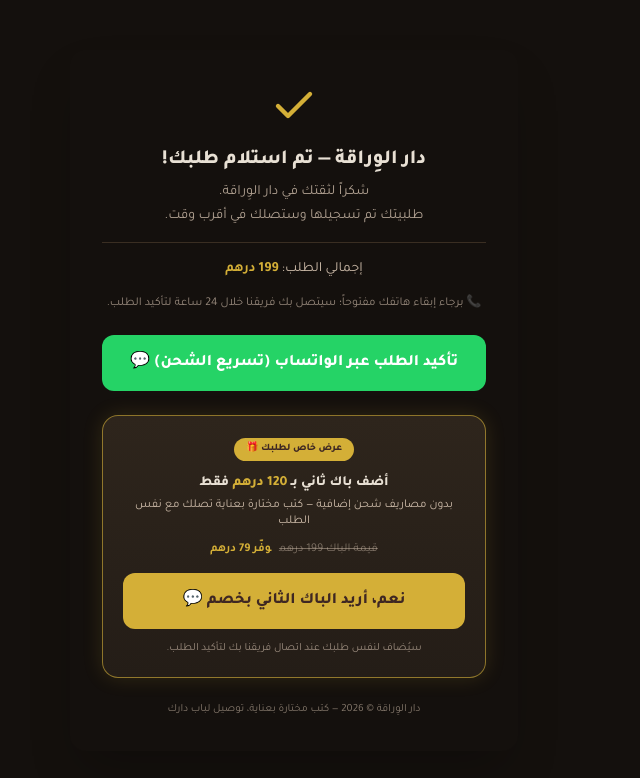
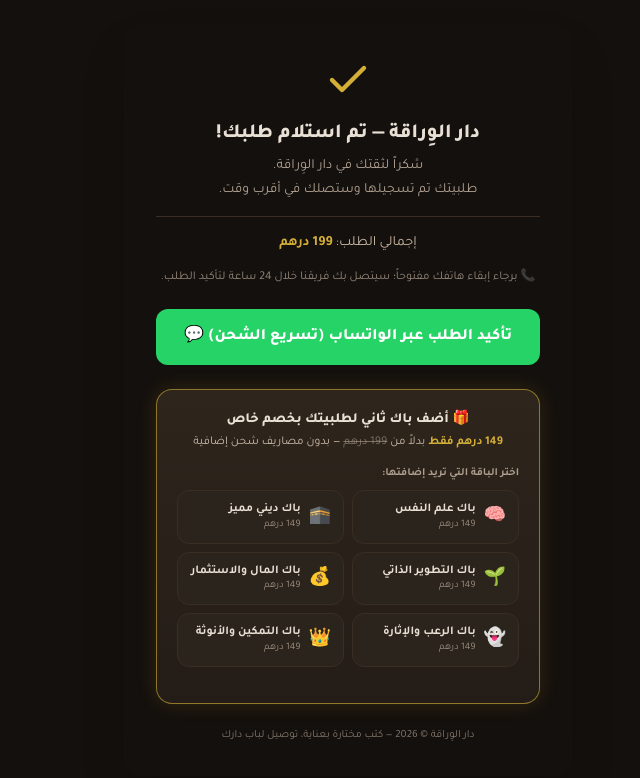
Before and after one commit to lhassan-oubihi-eng/dar-al-wiraqa-landing, a Next.js app: page /thank-you in a window 1280 px wide. Shown: the top 778 px of the page, without its empty margins (435-1075 px from the left). Built offline with nearby package versions, Linux system fonts and the light colour scheme.

Commit message:
feat: interactive visual pack-preview upsell with X-Ray book grid and combined WhatsApp invoice (149 MAD)

```diff
--- a/src/components/ThankYouClient.tsx
+++ b/src/components/ThankYouClient.tsx
@@ -1,7 +1,8 @@
 "use client";
 
-import { useEffect, useSyncExternalStore } from "react";
-import { STORE } from "@/data/offers";
+import { useEffect, useMemo, useState, useSyncExternalStore } from "react";
+import { STORE, offers, PackConfig } from "@/data/offers";
+import { BookCover } from "@/components/BookCover";
 
 /**
  * The order value used for ad conversion events (MAD). All packs share the
@@ -35,7 +36,7 @@
  * Discounted price for adding a second pack on the thank-you page. Kept as a
  * named constant so the upsell copy, WhatsApp message and math always agree.
  */
-const UPSELL_PRICE = 120;
+const UPSELL_PRICE = 149;
 
 /**
  * LocalStorage-backed external store for the order saved by the checkout
@@ -70,46 +71,47 @@
 
 /**
  * Pre-fills the WhatsApp confirmation message with the order saved by the
- * checkout form (localStorage "orderData"), so the customer confirms the
- * exact pack, price, name and city with zero typing.
+ * checkout form (localStorage "orderData"). If the customer added a second
+ * pack via the visual upsell selector, it compiles one unified invoice with
+ * both orders so operations can ship them together in a single package.
  */
-function buildWaMessage(order: WaOrder | null): string {
-  if (!order) return "مرحباً دار الوراقة، أؤكد طلبي رسمياً. 📦";
+function buildWaMessage(
+  order: WaOrder | null,
+  addedPack: PackConfig | null
+): string {
+  if (!order && !addedPack) return "مرحباً دار الوراقة، أؤكد طلبي رسمياً. 📦";
+
+  if (addedPack) {
+    return [
+      "مرحباً دار الوراقة، أؤكد طلبي رسمياً. 📦",
+      "",
+      "📌 الطلب الأساسي:",
+      `- الباقة الأولى: ${order?.offer ?? "-"} (${orderValue} درهم)`,
+      "",
+      "🔥 الباقة الإضافية المختارة:",
+      `- الباقة الثانية: ${addedPack.packName} (${UPSELL_PRICE} درهم)`,
+      `- الإجمالي الكلي: ${orderValue + UPSELL_PRICE} درهم (+ توصيل مجاني)`,
+      "",
+      "👤 معلومات العميل:",
+      `- الاسم: ${order?.name ?? "-"}`,
+      `- المدينة/العنوان: ${order?.city ?? "-"}`,
+      "",
+      "أرجو تأكيد الطلب وشحنه معاً. شكراً لكم!",
+    ].join("\n");
+  }
+
   return [
     "مرحباً دار الوراقة، أؤكد طلبي رسمياً. 📦",
     "",
     "📌 تفاصيل الطلب:",
-    `- الباقة: ${order.offer ?? "-"}`,
+    `- الباقة: ${order?.offer ?? "-"}`,
     `- السعر: ${orderValue} درهم`,
     "",
     "👤 معلومات العميل:",
-    `- الاسم: ${order.name ?? "-"}`,
-    `- المدينة/العنوان: ${order.city ?? "-"}`,
-    "",
-    "أرجو تأكيد الطلب وشحنه. شكراً لكم!",
-  ].join("\n");
-}
-
-/**
- * Pre-fills the WhatsApp upgrade message for the post-purchase upsell. It
- * carries the original order context (pack, name, city) plus the second-pack
- * request at the discounted rate, so the operations team can append it to the
- * same shipment without asking the customer anything.
- */
-function buildUpsellMessage(order: WaOrder | null): string {
-  return [
-    "مرحباً دار الوراقة، أريد إضافة باك ثاني لطلبي. 🎁",
-    "",
-    "📌 طلبي الحالي:",
-    `- الباقة: ${order?.offer ?? "-"}`,
     `- الاسم: ${order?.name ?? "-"}`,
     `- المدينة/العنوان: ${order?.city ?? "-"}`,
     "",
-    "✨ أطلب إضافة باك ثاني:",
-    `- بـ ${UPSELL_PRICE} درهم فقط`,
-    "- بدون مصاريف شحن إضافية",
-    "",
-    "أرجو إضافة الباك الثاني لنفس الطلب وتأكيده. شكراً لكم!",
+    "أرجو تأكيد الطلب وشحنه. شكراً لكم!",
   ].join("\n");
 }
 
@@ -138,17 +140,26 @@
     () => null
   );
 
+  const [selectedPack, setSelectedPack] = useState<PackConfig | null>(null);
+  const [addedPack, setAddedPack] = useState<PackConfig | null>(null);
+
   useEffect(() => {
     const t = setTimeout(fireConversion, 700);
     return () => clearTimeout(t);
   }, []);
 
+  /**
+   * Alternative packs for the upsell selector, excluding the one the customer
+   * just purchased (matched by pack name from the saved order). Falls back to
+   * showing every pack when no order data is available.
+   */
+  const alternatives = useMemo(() => {
+    const purchased = order?.offer ?? null;
+    return offers.filter((p) => (purchased ? p.packName !== purchased : true));
+  }, [order]);
+
   const waHref = `https://wa.me/${WA_NUMBER}?text=${encodeURIComponent(
-    buildWaMessage(order)
-  )}`;
-
-  const upsellHref = `https://wa.me/${WA_NUMBER}?text=${encodeURIComponent(
-    buildUpsellMessage(order)
+    buildWaMessage(order, addedPack)
   )}`;
 
   return (
@@ -197,6 +208,15 @@
         <p className="text-sm text-[#cdbba9] mb-4">
           إجمالي الطلب:{" "}
           <span className="text-[#d4af37] font-bold">{orderValue} درهم</span>
+          {addedPack && (
+            <>
+              {" "}
+              + {UPSELL_PRICE} درهم ={" "}
+              <span className="text-[#d4af37] font-bold">
+                {orderValue + UPSELL_PRICE} درهم
+              </span>
+            </>
+          )}
         </p>
         <p className="text-xs text-[#cdbba9]/70 mb-6">
           📞 برجاء إبقاء هاتفك مفتوحاً؛ سيتصل بك فريقنا خلال 24 ساعة لتأكيد
@@ -209,10 +229,12 @@
           rel="noopener noreferrer"
           className="inline-block w-full rounded-xl bg-[#25D366] py-4 text-base font-extrabold text-white transition-transform hover:scale-[1.02]"
         >
-          تأكيد الطلب عبر الواتساب (تسريع الشحن) 💬
+          {addedPack
+            ? "تأكيد الطلبين عبر الواتساب 💬"
+            : "تأكيد الطلب عبر الواتساب (تسريع الشحن) 💬"}
         </a>
 
-        {/* Post-purchase upsell — second pack at a discounted rate */}
+        {/* Post-purchase upsell — interactive visual pack preview */}
         <div
           className="mt-6 rounded-2xl p-5 text-center"
           style={{
@@ -221,36 +243,105 @@
             boxShadow: "0 0 20px rgba(212,175,55,.15)",
           }}
         >
-          <span
-            className="mb-3 inline-block rounded-full px-3 py-1 text-[10px] font-black text-[#3e2723]"
-            style={{ background: "#d4af37" }}
-          >
-            عرض خاص لطلبك 🎁
-          </span>
-          <p className="mb-1 text-sm font-extrabold text-[#e8e0d4]">
-            أضف باك ثاني بـ{" "}
-            <span className="text-[#d4af37]">{UPSELL_PRICE} درهم</span> فقط
+          <h2 className="mb-1 text-sm font-extrabold text-[#e8e0d4]">
+            🎁 أضف باك ثاني لطلبيتك بخصم خاص
+          </h2>
+          <p className="mb-4 text-xs text-[#cdbba9]">
+            <span className="font-bold text-[#d4af37]">
+              {UPSELL_PRICE} درهم فقط
+            </span>{" "}
+            بدلاً من{" "}
+            <del className="text-[#cdbba9]/50">{STORE.price} درهم</del> — بدون
+            مصاريف شحن إضافية
           </p>
-          <p className="mb-3 text-xs text-[#cdbba9]">
-            بدون مصاريف شحن إضافية — كتب مختارة بعناية تصلك مع نفس الطلب
+
+          <p className="mb-2 text-right text-[11px] font-bold text-[#cdbba9]/80">
+            اختر الباقة التي تريد إضافتها:
           </p>
-          <p className="mb-4 text-xs text-[#cdbba9]/70">
-            <del className="text-[#cdbba9]/50">قيمة الباك {STORE.price} درهم</del>
-            <span className="mr-2 font-bold text-[#d4af37]">
-              وفّر {STORE.price - UPSELL_PRICE} درهم
-            </span>
-          </p>
-          <a
-            href={upsellHref}
-            target="_blank"
-            rel="noopener noreferrer"
-            className="inline-block w-full rounded-xl bg-[#d4af37] py-4 text-base font-extrabold text-[#3e2723] transition-transform hover:scale-[1.02]"
-          >
-            نعم، أريد الباك الثاني بخصم 💬
-          </a>
-          <p className="mt-3 text-[11px] text-[#cdbba9]/70">
-            سيُضاف لنفس طلبك عند اتصال فريقنا بك لتأكيد الطلب.
-          </p>
+          <div className="grid grid-cols-2 gap-2 mb-4">
+            {alternatives.map((p) => {
+              const isSelected = selectedPack?.slug === p.slug;
+              const isAdded = addedPack?.slug === p.slug;
+              return (
+                <button
+                  key={p.slug}
+                  type="button"
+                  onClick={() => setSelectedPack(p)}
+                  className={`flex items-center gap-2 rounded-xl border px-3 py-2.5 text-right transition-all duration-200 ${
+                    isSelected
+                      ? "border-[#d4af37] bg-[#3a2e1f]"
+                      : "border-[#3A2E22] bg-[#2B241C] hover:border-[#d4af37]/60"
+                  }`}
+                >
+                  <span className="text-lg">{p.emoji}</span>
+                  <span className="flex-1">
+                    <span className="block text-xs font-bold text-[#e8e0d4] leading-snug">
+                      {p.packName}
+                    </span>
+                    <span className="block text-[10px] text-[#cdbba9]/70">
+                      {isAdded
+                        ? "✓ تمت الإضافة"
+                        : `${UPSELL_PRICE} درهم`}
+                    </span>
+                  </span>
+                </button>
+              );
+            })}
+          </div>
+
+          {/* X-Ray preview: 6 book covers + titles of the selected pack */}
+          {selectedPack && (
+            <div className="mb-4 rounded-xl border border-[#3A2E22] bg-[#1d1712] p-3 text-right">
+              <p className="mb-2 text-[11px] font-bold text-[#d4af37]">
+                📚 محتوى باقة {selectedPack.packName}:
+              </p>
+              <div className="grid grid-cols-3 gap-2">
+                {selectedPack.books.map((b) => (
+                  <div key={b.id} className="flex flex-col items-center">
+                    <div className="relative h-20 w-14 overflow-hidden rounded shadow-md">
+                      <BookCover
+                        title={b.title}
+                        src={b.coverUrl}
+                        className="h-full w-full object-cover"
+                      />
+                      {b.gift && (
+                        <span
+                          className="absolute top-0 right-0 rounded px-1 text-[7px] font-black"
+                          style={{ background: "#d4af37", color: "#3e2723" }}
+                        >
+                          هدية
+                        </span>
+                      )}
+                    </div>
+                    <span className="mt-1 text-center text-[9px] leading-tight text-[#cdbba9]/85">
+                      {b.title}
+                    </span>
+                  </div>
+                ))}
+              </div>
+            </div>
+          )}
+
+          {/* Add button — revealed once a pack is selected */}
+          {selectedPack && (
+            <button
+              type="button"
+              onClick={() => setAddedPack(selectedPack)}
+              className="w-full rounded-xl bg-[#d4af37] py-3.5 px-4 text-sm font-extrabold text-[#3e2723] transition-all duration-200 hover:scale-[1.02] active:scale-[0.98]"
+            >
+              أضف هذه الباقة لطلبيتي بـ {UPSELL_PRICE} درهم 🚀
+            </button>
+          )}
+
+          {addedPack && (
+            <p className="mt-3 text-[11px] text-[#cdbba9]/80">
+              ✅ تمت إضافة{" "}
+              <span className="font-bold text-[#e8e0d4]">
+                {addedPack.packName}
+              </span>{" "}
+              — اضغط زر الواتساب الأخضر أعلاه لإرسال الفاتورة الموحدة.
+            </p>
+          )}
         </div>
 
         <footer className="mt-6 text-[11px] text-[#cdbba9]/60">
```
